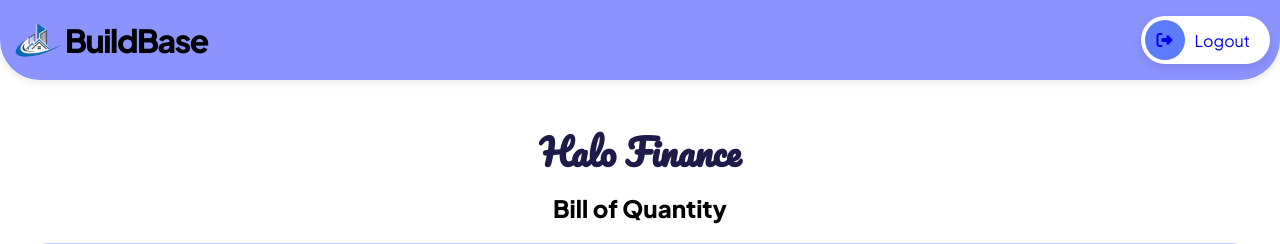
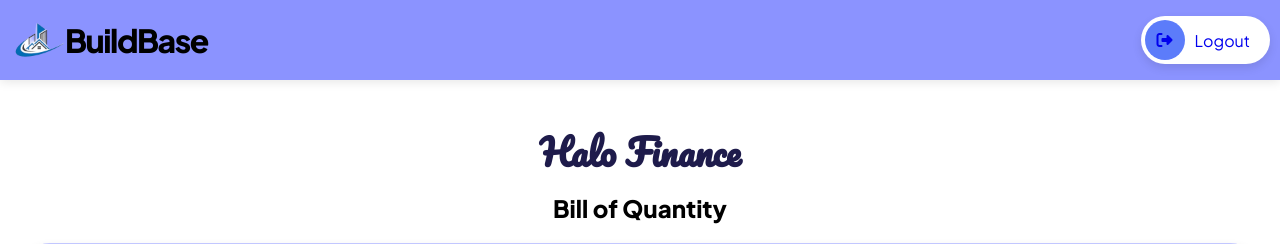
Before and after one commit to salsabilayrrr/buildbase, a PHP site: page /dashboard/finance.php in a window 1280 px wide. Shown: the top 244 px of the page. Run offline with PHP 8.4, Linux system fonts and the light colour scheme.

Commit message:
perbaikan dashboard fianance

```diff
--- a/assets/css/styleDashboardFinance.css
+++ b/assets/css/styleDashboardFinance.css
@@ -16,15 +16,14 @@ body {
 .navbar-custom {
     background-color: #8B93FF;
         padding: 10px 10px;
-    border-bottom-left-radius: 40px;
-    border-bottom-right-radius: 40px;
+        border-radius: 0;
+        position: relative;
         width: 100%;
         display: flex;
         justify-content: space-between;
         align-items: center;
         box-shadow: 0 2px 10px rgba(0, 0, 0, 0.1);
         z-index: 50;
-    position: relative;
 }
 
 .logo-section {
--- a/dashboard/finance.php
+++ b/dashboard/finance.php
@@ -30,7 +30,7 @@
 
         <div class="info-card">
             <div class="card-body">
-                <img src="../assets/img/chat_bubble.png" alt="Icon" class="card-icon">
+                <img src="../assets/img/assetfinance.png" alt="Icon" class="card-icon">
                 <p class="card-text">5 Bill of Quantity Baru</p>
             </div>
         </div>
```
Also changed, not shown: assets/img/assetfinance.png (added). Lines whose indentation alone changed are shown as unchanged.
